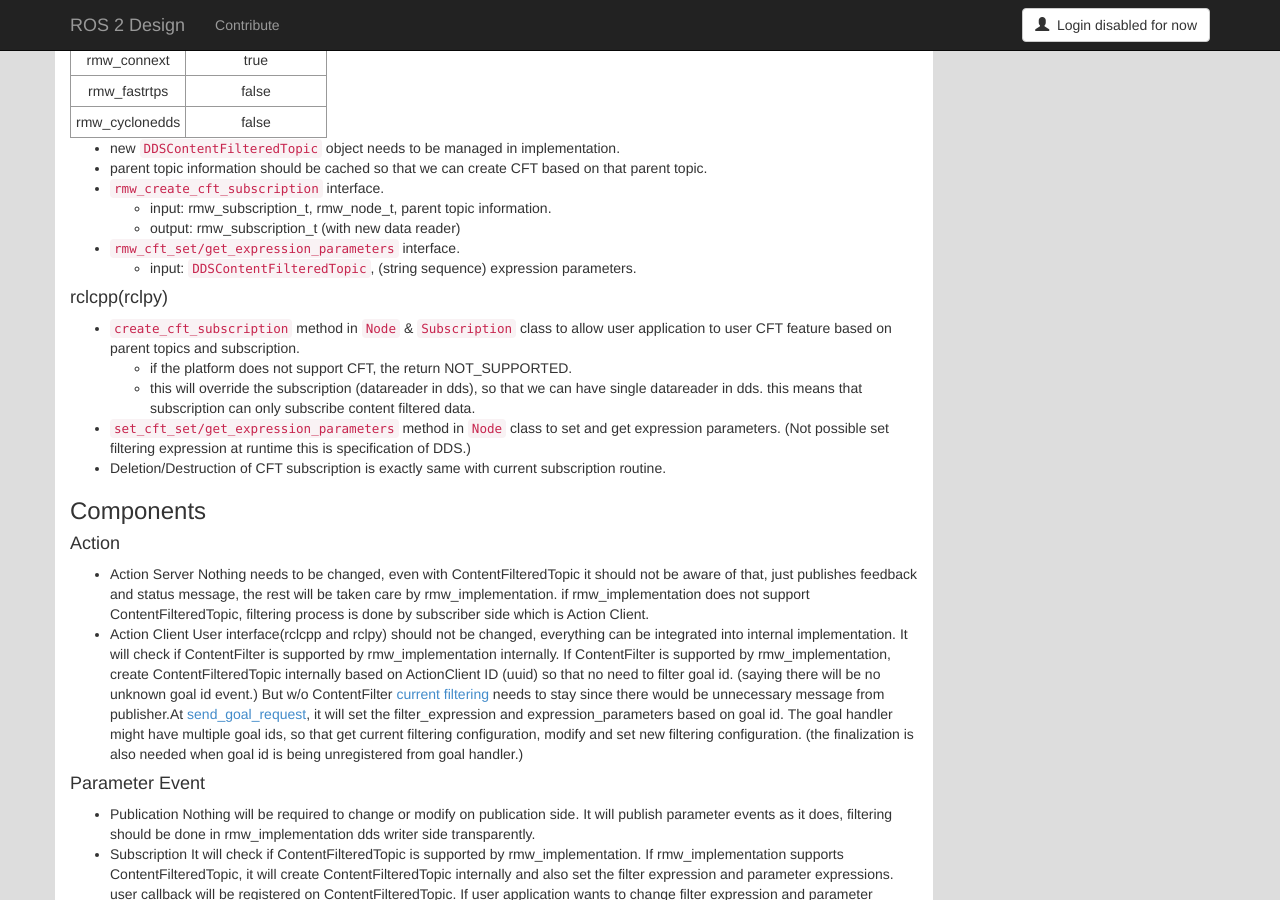
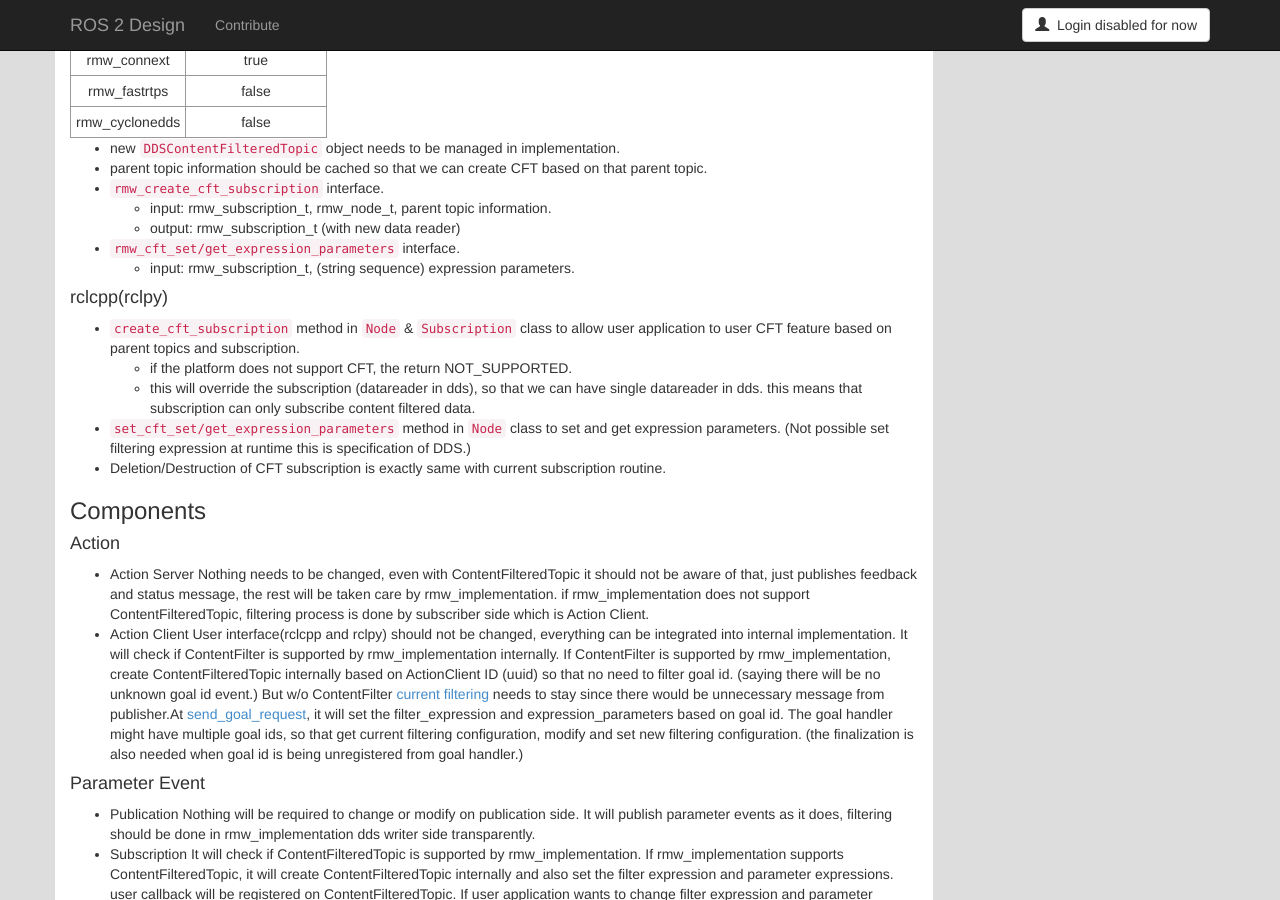
Before and after one commit to ros2/design, a Jekyll site: the page built from articles/content_filtering.md, in a window 1280 px wide and 900 px high, scrolled down 5337 px. Built offline with Jekyll 4.4.1, drawn with Linux system fonts in a browser that asks for light colours; nearby versions of some CDN libraries.

Commit message:
types in rmw should not be DDS types.
Signed-off-by: Tomoya.Fujita <Tomoya.Fujita@sony.com>

```diff
--- a/articles/content_filtering.md
+++ b/articles/content_filtering.md
@@ -174,7 +174,7 @@ It would be good to create ContentFilteredTopic for each of them. This can make
   - input: rmw_subscription_t, rmw_node_t, parent topic information.
   - output: rmw_subscription_t (with new data reader)
 - `rmw_cft_set/get_expression_parameters` interface.
-  - input: `DDSContentFilteredTopic`, (string sequence) expression parameters.
+  - input: rmw_subscription_t, (string sequence) expression parameters.
 
 #### rclcpp(rclpy)
 
```
